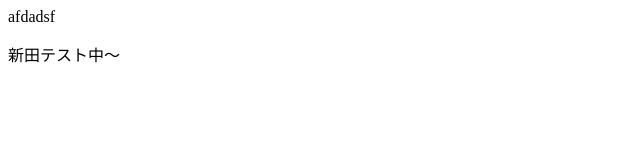
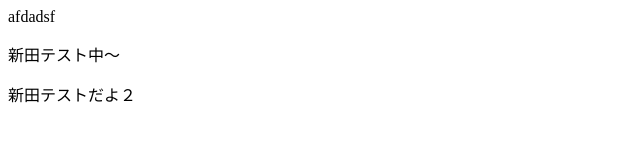
Before and after one commit to spt-dev/test-rep, a plain HTML site: page index.html in a window 1280 px wide. Shown: the whole page, without its empty margins (0-640 px from the left). Drawn offline with Linux system fonts and the light colour scheme.

Commit message:
新田テスト２だよ

```diff
--- a/index.html
+++ b/index.html
@@ -1,3 +1,4 @@
 afdadsf
 
 <p>新田テスト中〜</p>
+<p>新田テストだよ２</p>
```
